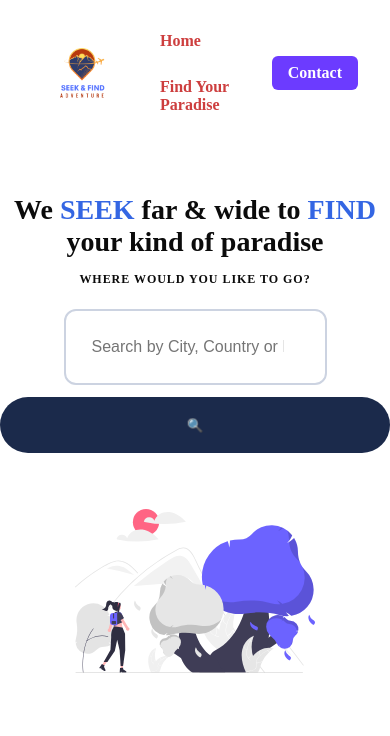
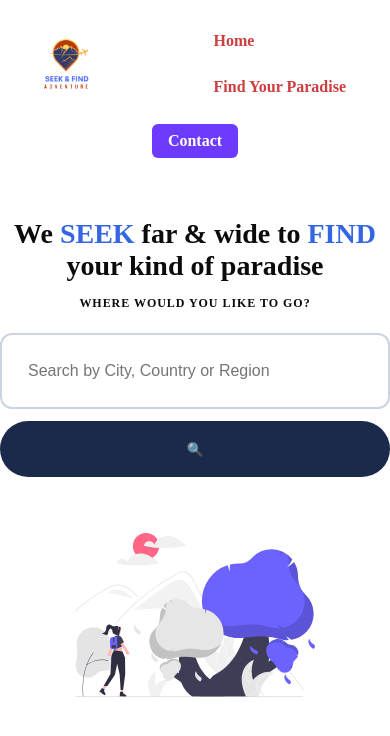
Before and after one commit to azphar/final-project-react, a React (Vite) app: page / in a window 390 px wide. Shown: the top 736 px of the page. Built offline with nearby package versions, Linux system fonts and the light colour scheme.

Commit message:
repair mobile view

```diff
--- a/src/Page2.jsx
+++ b/src/Page2.jsx
@@ -1,4 +1,3 @@
-// src/Page2.jsx
 import { useEffect, useState } from "react";
 import { useNavigate } from "react-router-dom";
 
--- a/src/styles.css
+++ b/src/styles.css
@@ -185,7 +185,6 @@ img {display: block; }
   margin: 24px auto;
 }
 
-/* Page 2 hero */
 #page2Hero{
   position: relative;
   min-height: clamp(320px, 38vw, 560px);
@@ -223,9 +222,9 @@ img {display: block; }
 }
 
 #page2Hero .hero__inner{
-  position: relative;                /* sit above the overlay */
+  position: relative;
   z-index: 1;
-  padding: 72px 0;                   /* breathing room inside hero */
+  padding: 72px 0;
 }
 
 .hero-title{
@@ -233,7 +232,7 @@ img {display: block; }
   font-weight: 900;
   letter-spacing: .02em;
   line-height: 1.15;
-  font-size: clamp(32px, 5.4vw, 64px);  /* responsive like the example */
+  font-size: clamp(32px, 5.4vw, 64px);
 }
 
 .page2 #siteHeader {
@@ -435,3 +434,55 @@ img {display: block; }
     font-size: 18px;
   }
 }
+
+/* ===== MOBILE FIX FOR /find ===== */
+@media (max-width: 600px) {
+  #siteHeader {
+    position: static !important;
+  }
+
+  #page2Hero {
+    padding: 5rem 1.25rem 2.5rem;
+    background-position: center;
+  }
+
+  .searchrow.searchrow--hero {
+    position: static;
+    transform: none;
+    margin: 0 auto;
+    width: 100%;
+    max-width: 480px;
+
+    display: flex;
+    flex-direction: column;
+    gap: 0.75rem;
+  }
+
+  .searchbar {
+    width: 100%;
+  }
+
+  .searchbar input {
+    width: 100%;
+  }
+
+  .searchbtn {
+    width: 100%;
+    padding: 0.75rem 1rem;
+  }
+
+  #headerWrapper {
+    flex-wrap: wrap;
+    justify-content: center;
+    padding: 0.75rem 1rem;
+  }
+
+  #contactBtn {
+    position: static;
+    margin-top: 0.5rem;
+  }
+
+  #page2Hero {
+    padding-top: 4.5rem;
+  }
+}
```
